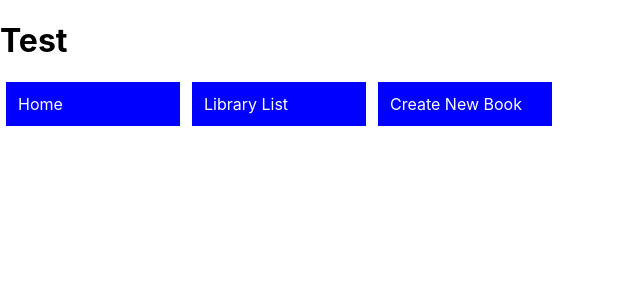
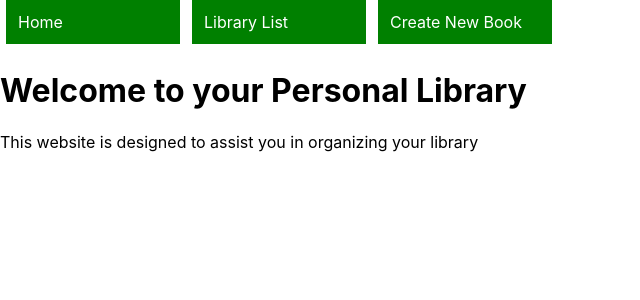
Before and after one commit to turitzinv/phase-3-frontend, a React (Create React App) app: page / in a window 1280 px wide. Shown: the top 300 px of the page, without its empty margins (0-640 px from the left). Built offline with nearby package versions, Linux system fonts and the light colour scheme.

Commit message:
Created Home component. Imported Home component into App.js and created a route.

```diff
--- a/src/App.js
+++ b/src/App.js
@@ -1,12 +1,18 @@
 import React from "react";
 import NavBar from "./components/NavBar";
+import { Route, Switch } from "react-router-dom"
+import Home from "./components/Home";
 
 function App() {
 
   return (
     <div>
-      <h1>Test</h1>
       <NavBar />
+      <Switch>
+        <Route exact path="/">
+          <Home />
+        </Route>
+      </Switch>
     </div>
   );
 }
--- /dev/null
+++ b/src/components/Home.js
@@ -0,0 +1,12 @@
+import React from "react";
+
+function Home() {
+  return (
+    <div>
+      <h1>Welcome to your Personal Library</h1>
+      <p>This website is designed to assist you in organizing your library</p>
+    </div>
+  );
+}
+
+export default Home;
--- a/src/components/NavBar.js
+++ b/src/components/NavBar.js
@@ -6,7 +6,7 @@ const linkStyles = {
   width: "150px",
   padding: "12px",
   margin: "0 6px 6px",
-  background: "blue",
+  background: "green",
   textDecoration: "none",
   color: "white",
 };
```
